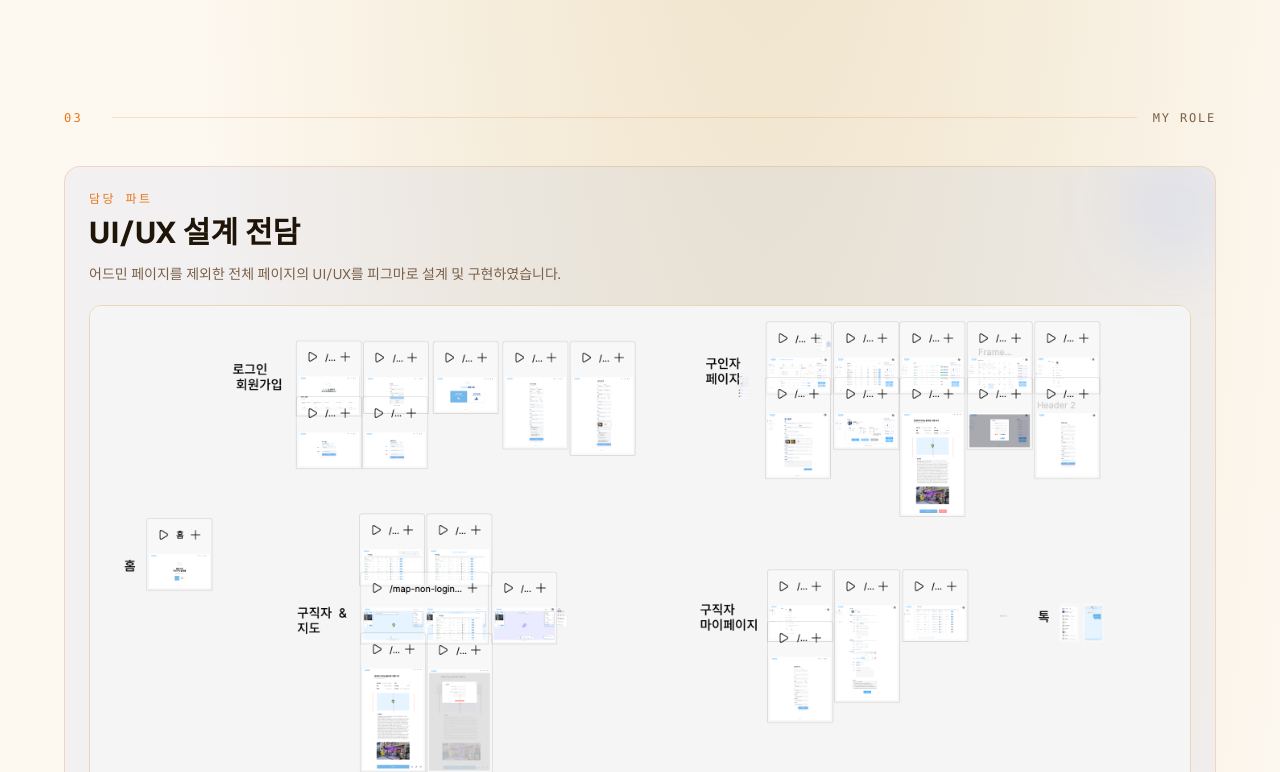
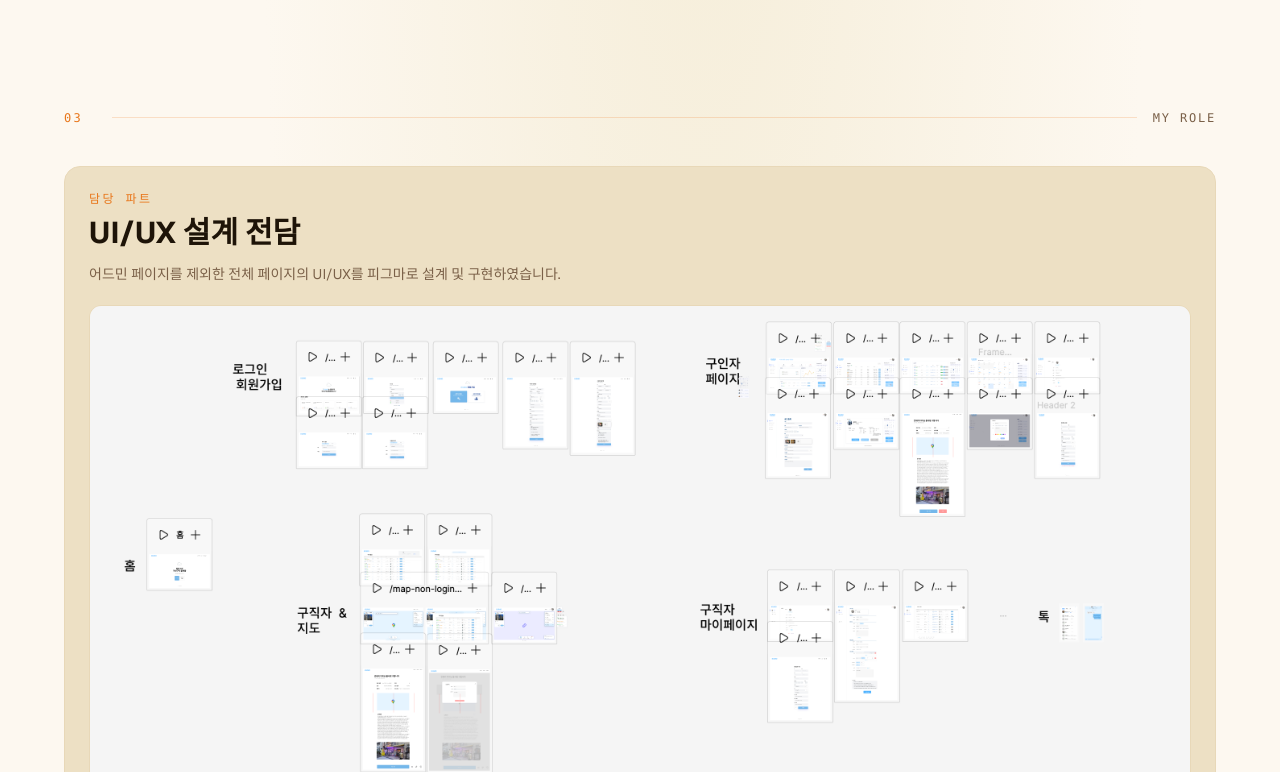
Before and after one commit to wanudesu/project-luna, a Next.js app: page /kumo in a window 1280 px wide. Shown: the part 1568-2340 px from the top of the page. Built offline with nearby package versions, Linux system fonts and the light colour scheme.

Commit message:
style: adjust background gradient intensity and position per page

```diff
--- a/src/app/globals.css
+++ b/src/app/globals.css
@@ -87,9 +87,9 @@
 
   --hero-bg: radial-gradient(
     ellipse at 75% 45%,
-    #ffd580 0%,
+    #ffd58080 0%,
     #fdf8f0 45%,
-    #fdf8f0 70%
+    #fdf8f0 100%
   );
   --card-overlay: rgba(100, 60, 20, 0.5);
 }
--- a/src/components/about/AboutSection.tsx
+++ b/src/components/about/AboutSection.tsx
@@ -669,7 +669,7 @@ export function AboutSection() {
         className="fixed inset-0 -z-10"
         style={{
           background:
-            "radial-gradient(ellipse at 30% 20%, var(--color-bg-navy) 0%, var(--color-bg) 50%, var(--color-bg) 100%)",
+            "radial-gradient(ellipse at 25% 20%, var(--color-bg-surface) 0%, var(--color-bg) 45%)",
           transition: "background 0.8s cubic-bezier(0.25, 0.46, 0.45, 0.94)",
         }}
       />
--- a/src/components/kumo/KumoSection.tsx
+++ b/src/components/kumo/KumoSection.tsx
@@ -153,7 +153,7 @@ export function KumoSection() {
       className="min-h-screen pt-24 pb-32"
       style={{
         background:
-          "radial-gradient(ellipse at 60% 10%, var(--color-bg-navy) 0%, var(--color-bg) 55%, var(--color-bg) 100%)",
+          "radial-gradient(ellipse at 55% 20%, var(--color-bg-surface) 0%, var(--color-bg) 45%)",
         transition: "background 0.8s cubic-bezier(0.25, 0.46, 0.45, 0.94)",
       }}
     >
@@ -725,20 +725,10 @@ function RoleSection() {
         variants={fadeUp}
         className="relative p-6 rounded-2xl mb-4 overflow-hidden"
         style={{
-          background: "rgba(77,124,254,0.06)",
-          border: "1px solid var(--color-accent-glow)",
+          background: "var(--color-bg-navy)",
+          border: "1px solid var(--color-border)",
         }}
       >
-        {/* 우상단 글로우 */}
-        <div
-          className="absolute right-0 top-0 w-48 h-48 rounded-full pointer-events-none"
-          style={{
-            transform: "translate(30%, -30%)",
-            background:
-              "radial-gradient(circle, rgba(77,124,254,0.1) 0%, transparent 70%)",
-            filter: "blur(24px)",
-          }}
-        />
         <p className="text-xs font-mono tracking-[0.2em] text-luna-accent uppercase mb-2">
           담당 파트
         </p>
--- a/src/components/luna/LunaSection.tsx
+++ b/src/components/luna/LunaSection.tsx
@@ -154,7 +154,7 @@ export function LunaSection() {
       className="min-h-screen pt-24 pb-32"
       style={{
         background:
-          "radial-gradient(ellipse at 60% 10%, var(--color-bg-navy) 0%, var(--color-bg) 55%, var(--color-bg) 100%)",
+          "radial-gradient(ellipse at 75% 20%, var(--color-bg-surface) 0%, var(--color-bg) 45%)",
         transition: "background 0.8s cubic-bezier(0.25, 0.46, 0.45, 0.94)",
       }}
     >
```
